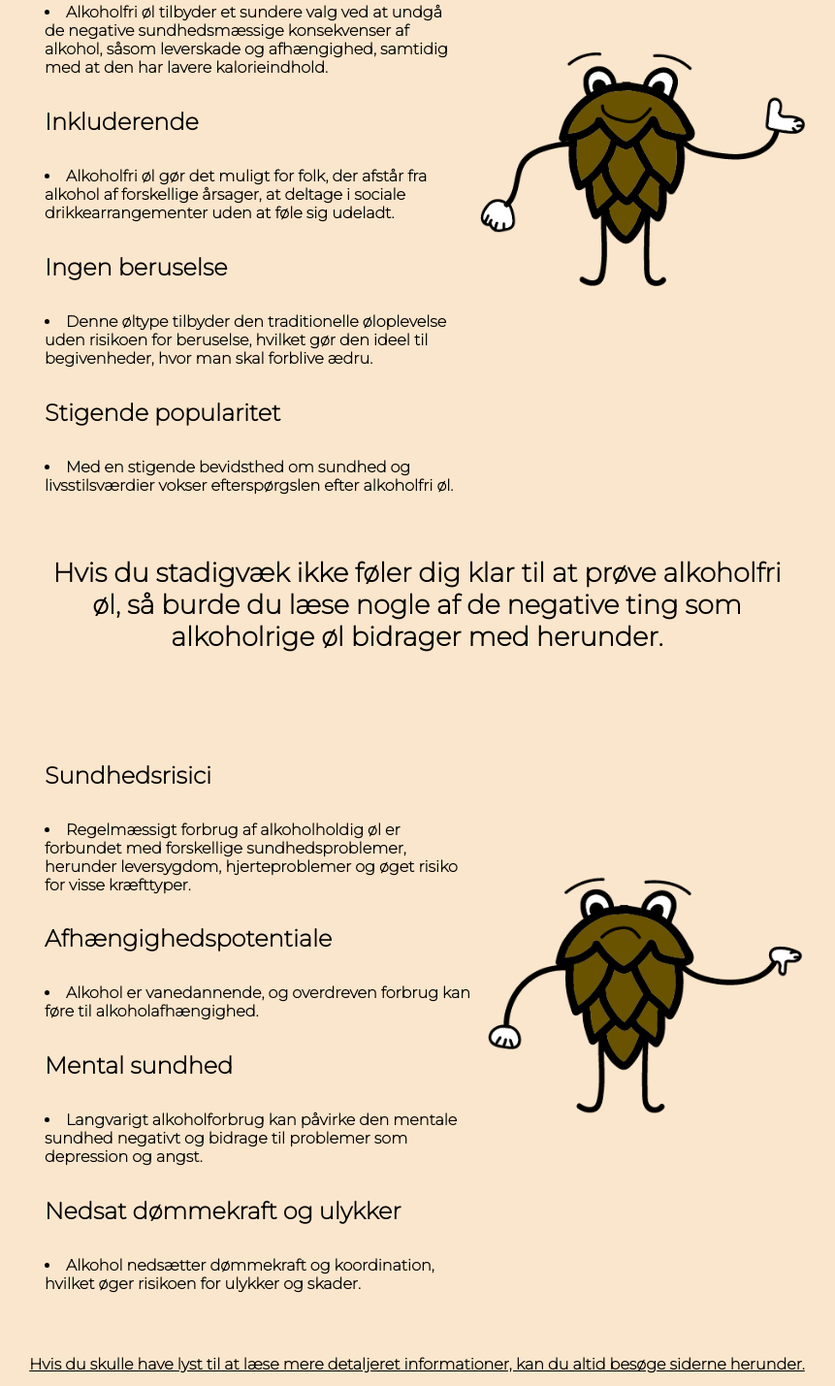
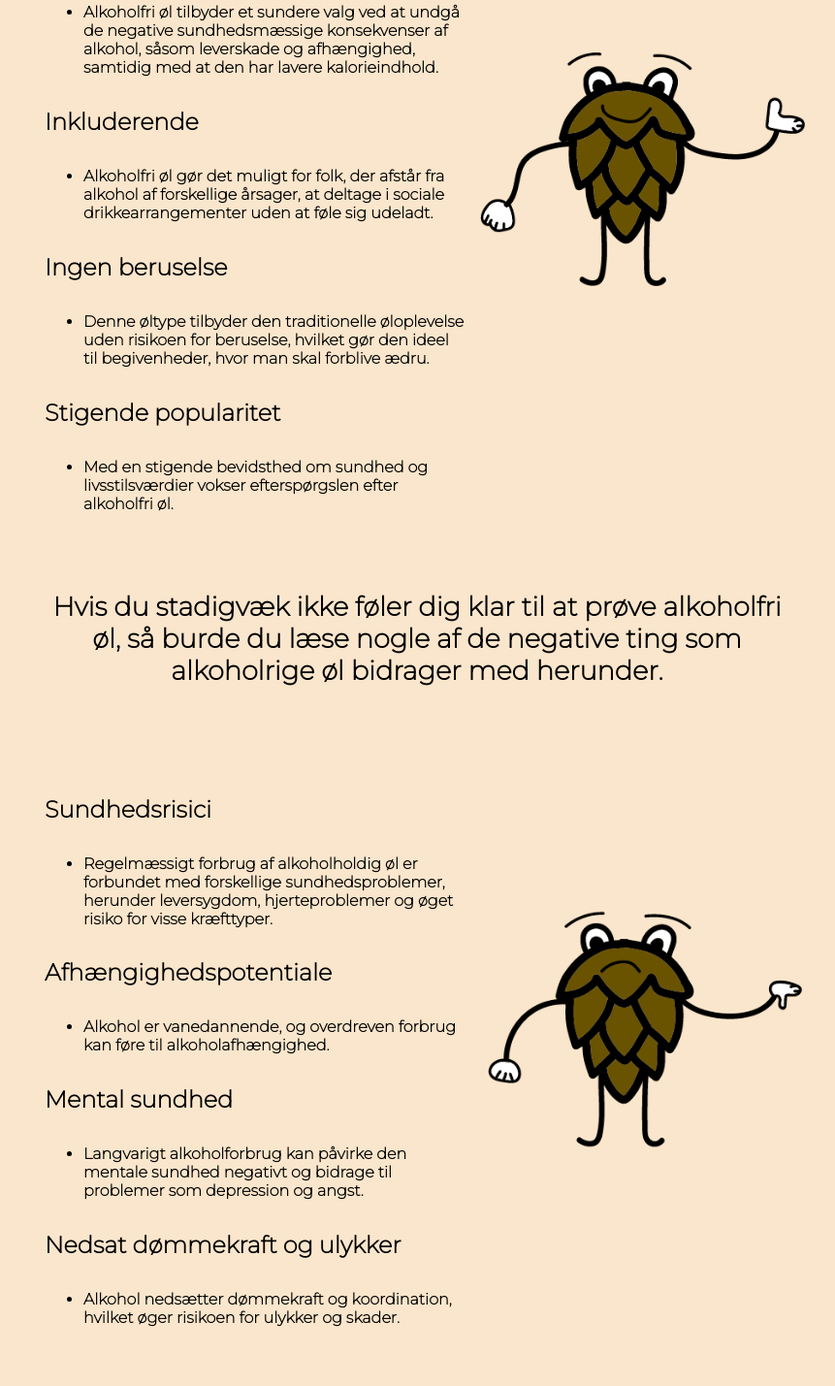
Before and after one commit to OliverBoesen/Eksamen.-2-semester, a plain HTML site: page Eskamen-programmering/hvorfor-alkoholfri.html in a window 1280 px wide. Shown: the part 610-2039 px from the top of the page at 97% size, without its empty margins (210-1071 px from the left). Drawn offline with Linux system fonts and the light colour scheme.

Commit message:
Add files via upload

```diff
--- a/Eskamen-programmering/hvorfor-alkoholfri.html
+++ b/Eskamen-programmering/hvorfor-alkoholfri.html
@@ -11,16 +11,13 @@
 <link rel="preconnect" href="https://fonts.gstatic.com" crossorigin>
 <link href="https://fonts.googleapis.com/css2?family=Montserrat:wght@200&display=swap" rel="stylesheet">
 <!-- Link til favicon-->
-<link rel="icon" href="favicon32x32.ico" type="image/x-icon">
-<link rel="apple-touch-icon" sizes="180x180" href="img/favicon180x180.svg">
-<link rel="icon" type="image/svg" sizes="32x32" href="img/favicon32x32.svg">
-<link rel="icon" type="image/svg" sizes="16x16" href="img/favicon16x16.svg">
+<link rel="icon" href="favicon.ico" type="image/x-icon">
 </head>
 <body>
 
-<!-- Hvorfor alkoholfri start-->
+<!-- Hvorfor alkoholfri start -->
 
-<!------- Navbar start ------->
+<!-- Navbar start -->
   <div class="header">
     <a href="index.html"><div class="logo">
       <img src="img/Logo-horizontal.png" alt="logo">
@@ -34,7 +31,7 @@
         <li><a href="kontakt.html">Kontakt</a></li>
       </ul>
     </div>
-<!------- Navbar slut ------->
+<!-- Navbar slut -->
 
 <div class="hvorfor-overskrift">
     <h1>Hvorfor Alkoholfri?</h1>
@@ -47,17 +44,25 @@
 <div class="hvorfor-godtellerskidt-container">
     <div class="hvorfor-godtellerskidt">
         <h4>Sundere alternativ</h4>
+    <ul>
         <li>Alkoholfri øl tilbyder et sundere valg ved at undgå de negative sundhedsmæssige konsekvenser af alkohol, såsom leverskade og afhængighed, samtidig med at den har lavere kalorieindhold.</li>
+    </ul>
         <h4>Inkluderende</h4>
+    <ul>
         <li>Alkoholfri øl gør det muligt for folk, der afstår fra alkohol af forskellige årsager, at deltage i sociale drikkearrangementer uden at føle sig udeladt.</li>
+    </ul>
         <h4>Ingen beruselse</h4>
+    <ul>
         <li> Denne øltype tilbyder den traditionelle øloplevelse uden risikoen for beruselse, hvilket gør den ideel til begivenheder, hvor man skal forblive ædru.</li>
+    </ul>
         <h4>Stigende popularitet</h4>
+    <ul>
         <li>Med en stigende bevidsthed om sundhed og livsstilsværdier vokser efterspørgslen efter alkoholfri øl.</li>
+    </ul>
     </div>
-    <div class="hvorfor-godtellerskidtimg">
-        <img src="img/glad-bobthehop.png" alt="glad-bobthehop">
-    </div>
+<div class="hvorfor-godtellerskidtimg">
+      <img src="img/glad-bobthehop.png" alt="glad-bobthehop">
+</div>
 </div>
 
 <div class="hvorfor-mellemord">
@@ -67,13 +72,21 @@
 <div class="hvorfor-godtellerskidt-container">
     <div class="hvorfor-godtellerskidt">
         <h4>Sundhedsrisici</h4>
+    <ul>
         <li>Regelmæssigt forbrug af alkoholholdig øl er forbundet med forskellige sundhedsproblemer, herunder leversygdom, hjerteproblemer og øget risiko for visse kræfttyper.</li>
+    </ul>
         <h4>Afhængighedspotentiale</h4>
+    <ul>
         <li>Alkohol er vanedannende, og overdreven forbrug kan føre til alkoholafhængighed.</li>
+    </ul>
         <h4>Mental sundhed</h4>
+    <ul>
         <li> Langvarigt alkoholforbrug kan påvirke den mentale sundhed negativt og bidrage til problemer som depression og angst.</li>
+    </ul>
         <h4>Nedsat dømmekraft og ulykker</h4>
+    <ul>
         <li>Alkohol nedsætter dømmekraft og koordination, hvilket øger risikoen for ulykker og skader.</li>
+    </ul>
     </div>
     <div class="hvorfor-godtellerskidtimg">
         <img src="img/kedafdet-bobthehop.png" alt="glad-bobthehop">
@@ -108,4 +121,5 @@
   <!-- Footer Slut-->
 </body>
 </html>
-<!-- Hvorfor alkoholfri start-->
+
+<!-- Hvorfor alkoholfri slut-->
--- a/Eskamen-programmering/style.css
+++ b/Eskamen-programmering/style.css
@@ -1109,6 +1109,8 @@ height: 63%;
   flex-direction: row;
   width: 40%;
   margin-left: 15rem;
+  color: black;
+  font-weight: 800;
 }
 
 .hvorfor-godtellerskidtimg {
```
Also changed, not shown: Eskamen-programmering/blueberry-produkt.html (+5 -8 lines), Eskamen-programmering/cherry-produkt.html (+5 -8 lines), Eskamen-programmering/citrus-produkt.html (+5 -8 lines), Eskamen-programmering/index.html (+6 -9 lines), Eskamen-programmering/ipa-produkt.html (+5 -8 lines), Eskamen-programmering/julebryg-produkt.html (+5 -8 lines), Eskamen-programmering/kontakt.html (+3 -6 lines), Eskamen-programmering/produkter.html (+6 -9 lines), Eskamen-programmering/strawberry-produkt.html (+5 -8 lines), Eskamen-programmering/favicon.ico (added), Eskamen-programmering/robots.txt.txt (added).
